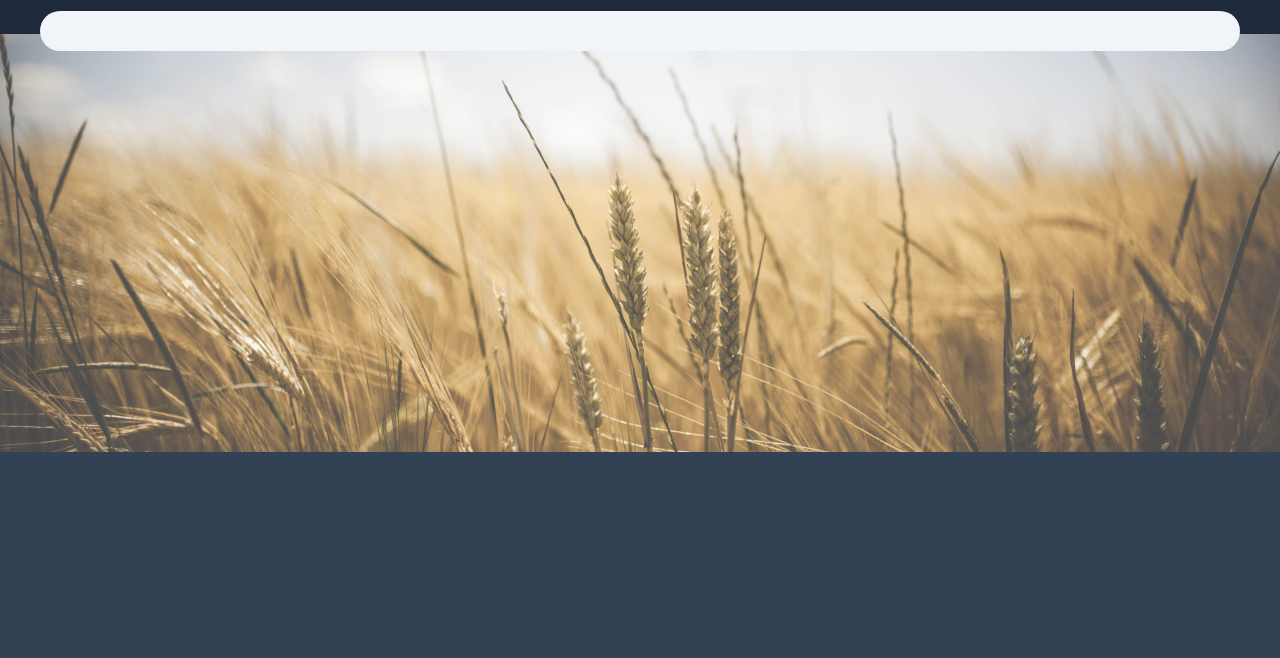
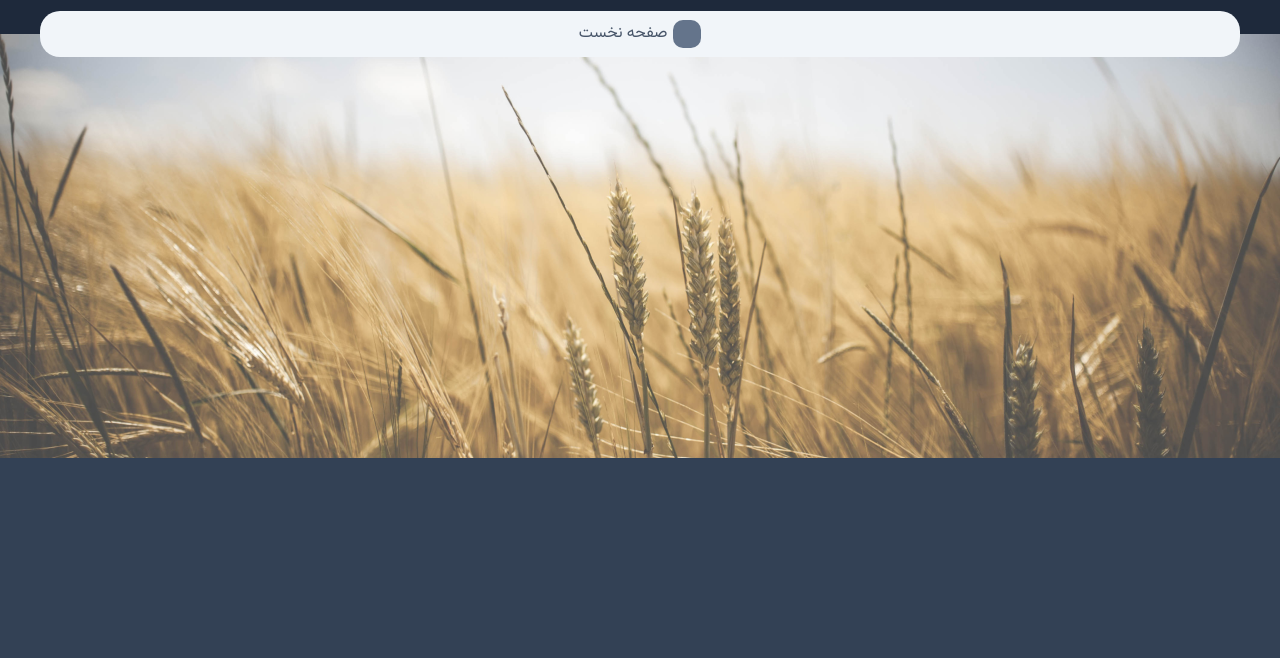
Before and after one commit to HomayoonAAhmad/tailwind-project, a website: page index.html in a window 1280 px wide. Shown: the part 142-800 px from the top of the page. Drawn offline with Linux system fonts and the light colour scheme.

Commit message:
navbar edits

```diff
--- a/index.html
+++ b/index.html
@@ -93,11 +93,25 @@
       </div>
     </header>
     <!-- navbar section -->
-    <nav>
+    <nav dir="rtl">
       <div
-        class="flex flex-row max-w-[1200] h-10 bg-slate-100 mx-10 rounded-20 -m-[23px]"
-      ></div>
+        class="flex flex-row h-[46px] bg-slate-100 mx-10 rounded-20 -m-[23px]"
+      >
+        <ul class="flex flex-row space-x-4 mx-auto">
+          <li class="flex items-center space-x-reverse space-x-1.5">
+            <div class="bg-slate-500 w-7 h-7 rounded-[10px] my-[9px]"></div>
+            <a
+              class="text-slate-600 hover:text-slate-800 font-medium hover:font-extrabold text-[16px] font-vazirmatn"
+              href="#"
+            >
+              صفحه نخست
+            </a>
+          </li>
+          <!-- here -->
+        </ul>
+      </div>
     </nav>
+
     <!-- Wheat image -->
     <div class="overflow-hidden">
       <div class="relative z-[-1] -mt-[176px]">
--- a/tailwind.config.js
+++ b/tailwind.config.js
@@ -11,6 +11,7 @@ module.exports = {
       },
       borderRadius: {
         20: "20px", // Custom border-radius of 20px
+        10: "10px",
       },
     },
   },
```
Also changed, not shown: output.css.
